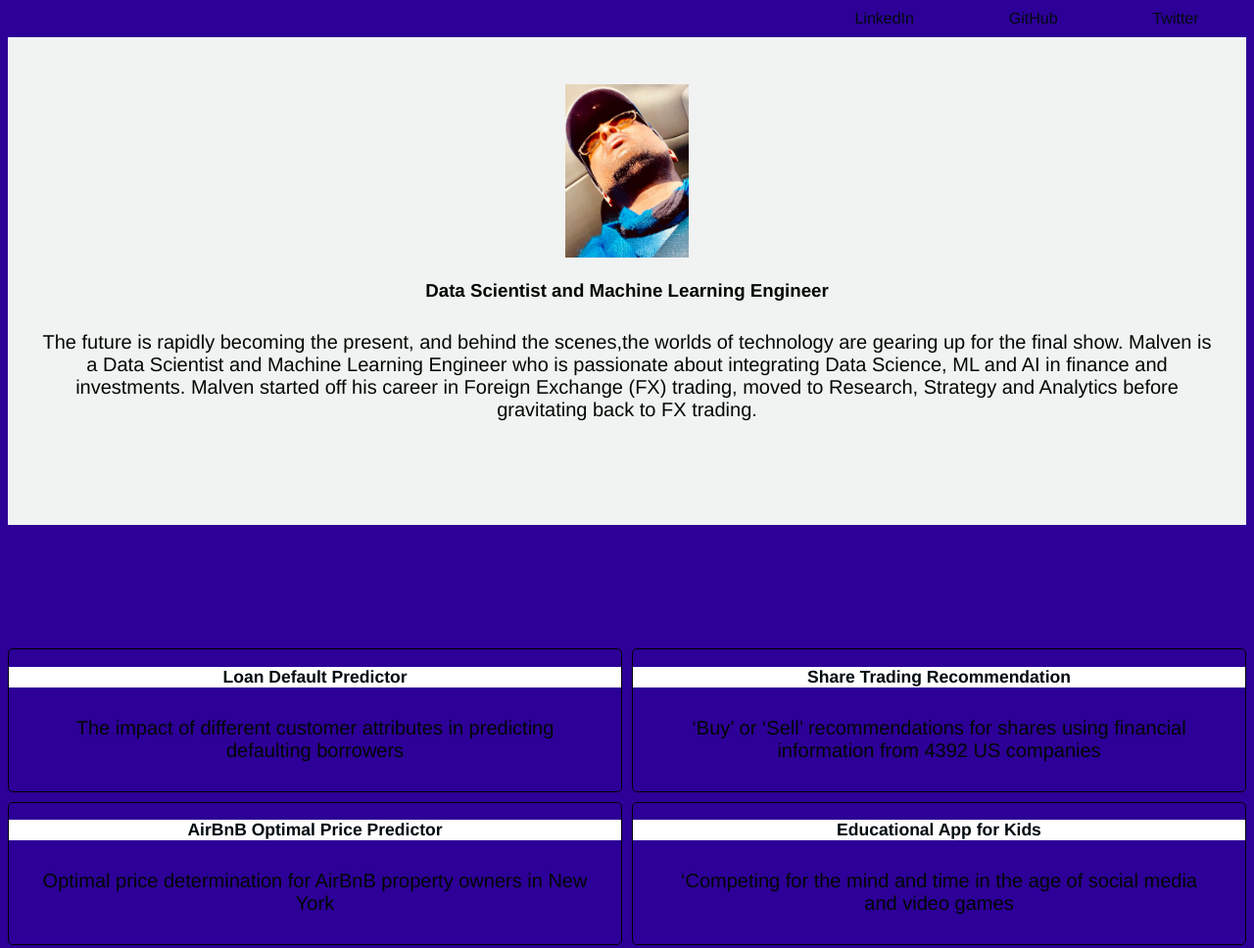
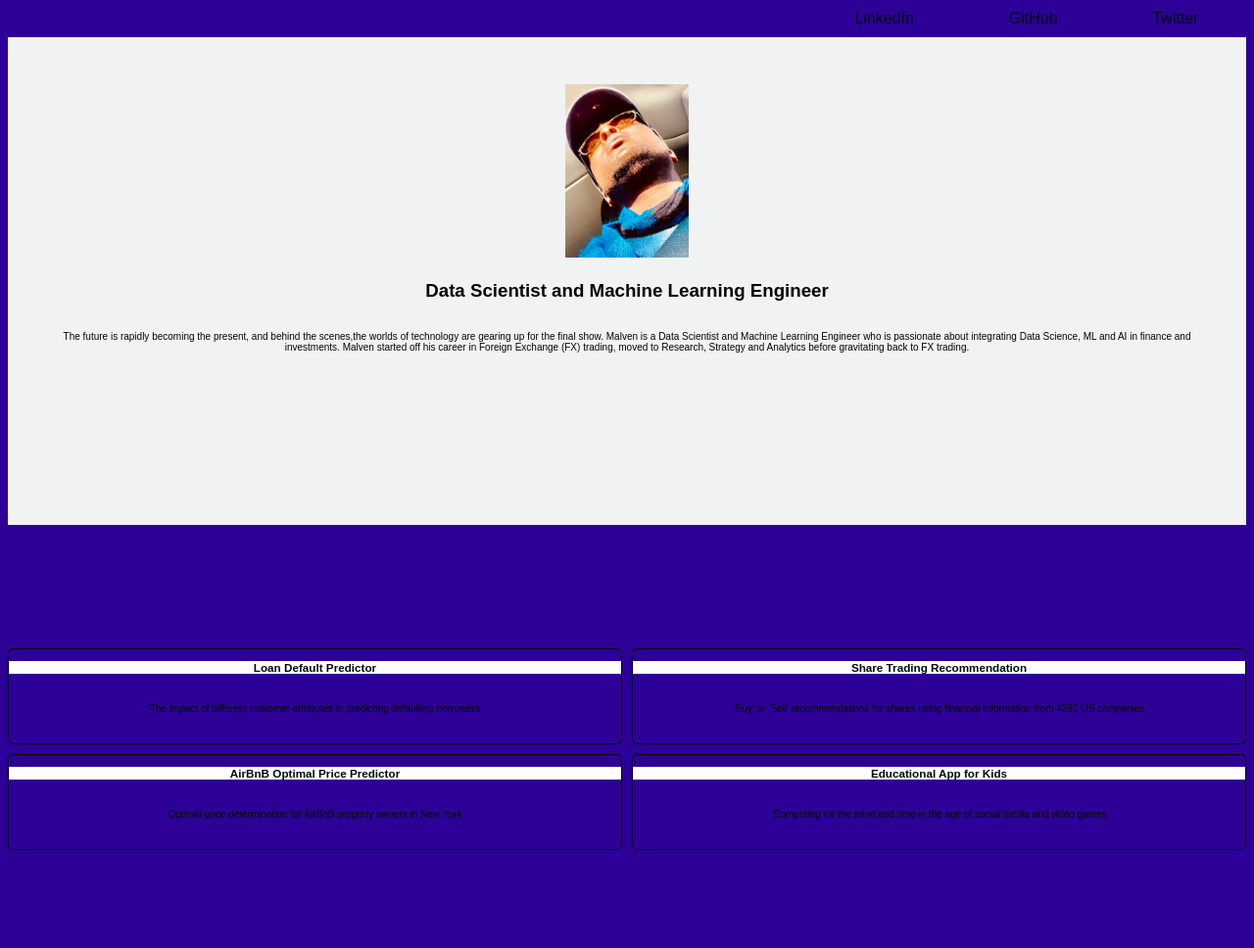
Before and after one commit to Malven2019/Portfolio_Page, a plain HTML site: page public/index.html in a window 1280 px wide. Shown: the top 968 px of the page at 98% size. Drawn offline with Linux system fonts and the light colour scheme.

Commit message:
Web page update

```diff
--- a/public/css/style.css
+++ b/public/css/style.css
@@ -2,14 +2,14 @@ html,
 body {
   background-color: #2d0097;
   color: rgb(0, 8, 0);
-  font-family: Helvetica
+  font-family: sans-serif
 }
 
 #menu {
   text-align: left;
   position: fixed;
   width: 100%;
-  font-size: 15px;
+  font-size: 10px;
   background-color: #ffffff;
   margin-top: -10px;
 }
@@ -38,7 +38,7 @@ img {
 }
 
 p {
-  font-size: 20px;
+  font-size: 10px;
   margin: 30px 30px 30px 30px;
 }
 
@@ -56,7 +56,7 @@ p {
   grid-template-columns: 1fr 1fr;
   margin: 10% 0 0 auto;
   text-align: center;
-  font-size: 15px;
+  font-size: 10px;
   width: 100%;
   grid-template-rows: auto;
   grid-gap: 10px;
```
